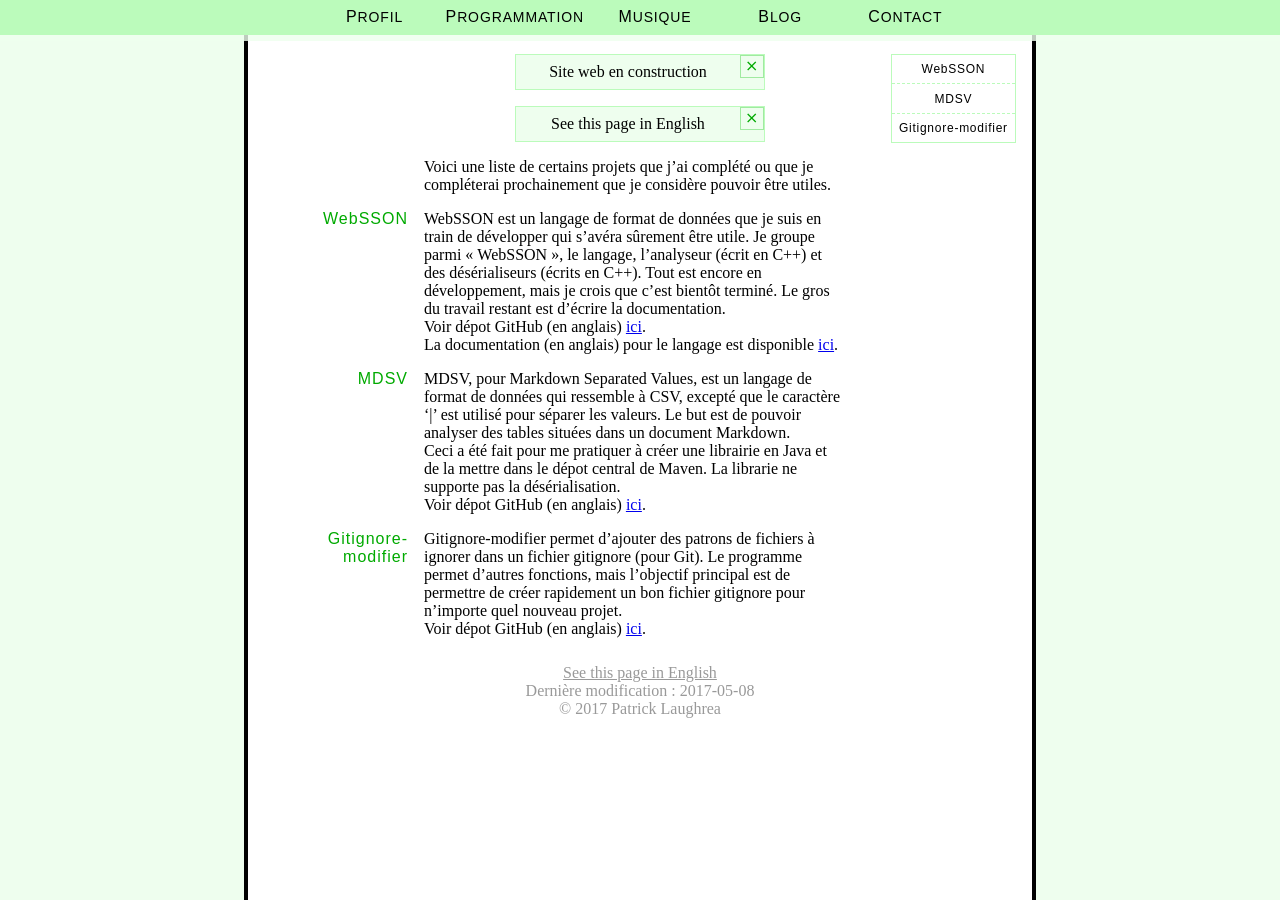
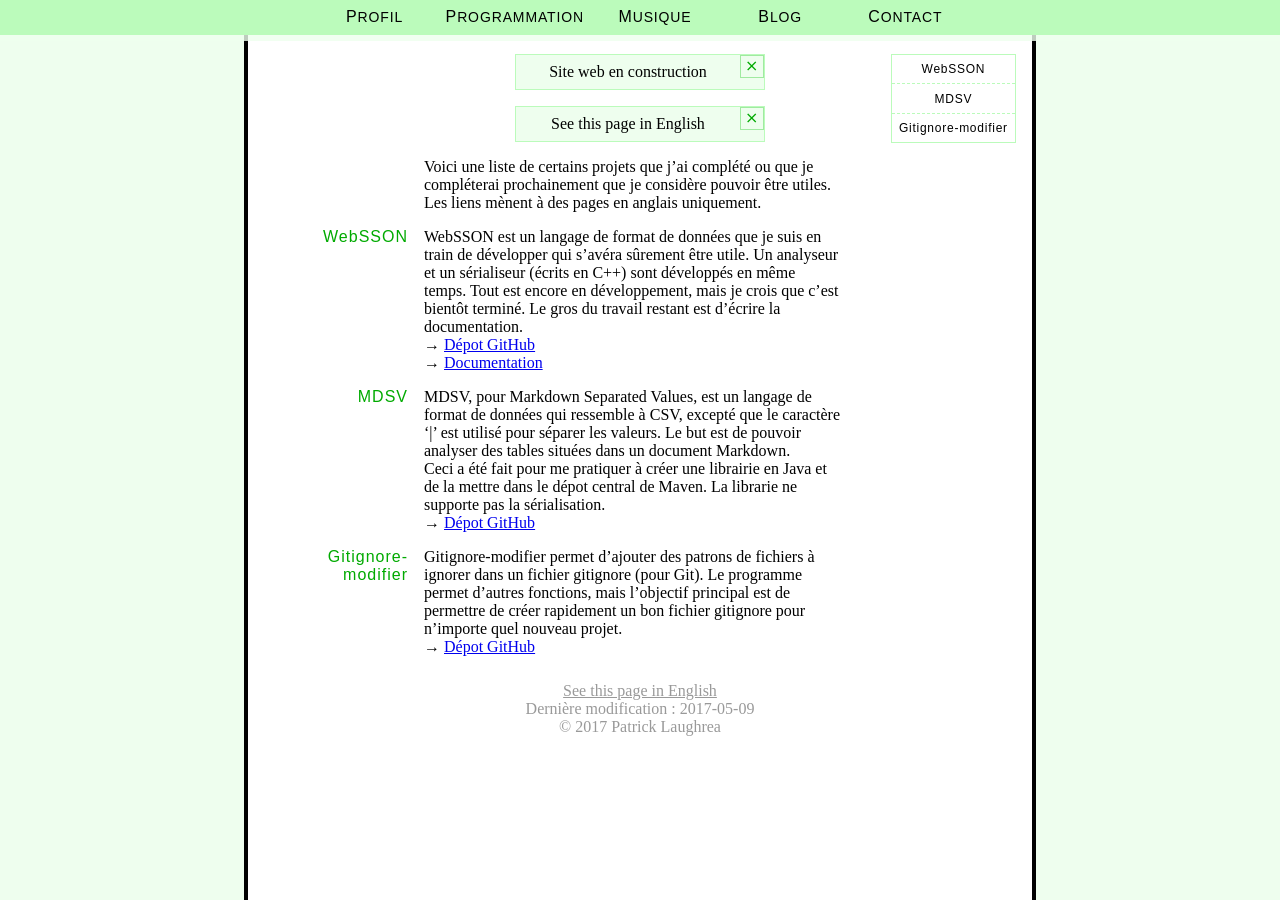
Before and after one commit to Pat-Laugh/pat-laugh.github.io, a Jekyll site: the page built from fr/programming.html, in a window 1280 px wide. Built offline with Jekyll 4.4.1, drawn with Linux system fonts in a browser that asks for light colours.

Commit message:
Improve programming page
It was still written "deserialization" instead of serialization... Links
are now quick to see, and they're obvious. It looks much nicer.

```diff
--- a/fr/programming.html
+++ b/fr/programming.html
@@ -2,7 +2,7 @@
 layout: fr/default
 title: Programmation
 link: programming
-last_modif: 2017-05-08
+last_modif: 2017-05-09
 permalink: /fr/programmation
 redirect_from: /fr/programming
 quick_list:
@@ -13,18 +13,16 @@ quick_list:
 content_list:
  - >
     Voici une liste de certains projets que j'ai complété ou que je compléterai
-    prochainement que je considère pouvoir être utiles.
+    prochainement que je considère pouvoir être utiles. Les liens mènent à des
+    pages en anglais uniquement.
  - >
     WebSSON est un langage de format de données que je suis en train de
-    développer qui s'avéra sûrement être utile. Je groupe parmi << WebSSON >>,
-    le langage, l'analyseur (écrit en C++) et des désérialiseurs (écrits en C++).
-    Tout est encore en développement, mais je crois que c'est bientôt terminé.
-    Le gros du travail restant est d'écrire la documentation.
-    <br>
-    Voir dépot GitHub (en anglais) <a href="https://github.com/pat-laugh/websson-libraries">ici</a>.
-    <br>
-    La documentation (en anglais) pour le langage est disponible
-    <a href="https://pat-laugh.ca/websson-doc/">ici</a>.
+    développer qui s'avéra sûrement être utile. Un analyseur et un sérialiseur
+    (écrits en C++) sont développés en même temps.
+    Tout est encore en développement, mais je crois que c'est bientôt
+    terminé. Le gros du travail restant est d'écrire la documentation.
+    <br>&rarr; <a href="https://github.com/pat-laugh/websson-libraries">Dépot GitHub</a>
+    <br>&rarr; <a href="https://pat-laugh.ca/websson-doc/">Documentation</a>
  - >
     MDSV, pour Markdown Separated Values, est un langage de format de données
     qui ressemble à CSV, excepté que le caractère '|' est utilisé pour séparer
@@ -33,14 +31,12 @@ content_list:
     <br>
     Ceci a été fait pour me pratiquer à créer une librairie en Java et de la
     mettre dans le dépot central de Maven. La librarie ne supporte pas la
-    désérialisation.
-    <br>
-    Voir dépot GitHub (en anglais) <a href="https://github.com/pat-laugh/mdsv">ici</a>.
+    sérialisation.
+    <br>&rarr; <a href="https://github.com/pat-laugh/mdsv">Dépot GitHub</a>
  - >
     Gitignore-modifier permet d'ajouter des patrons de fichiers à ignorer dans
     un fichier gitignore (pour Git). Le programme permet d'autres fonctions,
     mais l'objectif principal est de permettre de créer rapidement un bon
     fichier gitignore pour n'importe quel nouveau projet.
-    <br>
-    Voir dépot GitHub (en anglais) <a href="https://github.com/pat-laugh/gitignore-modifier">ici</a>.
+    <br>&rarr; <a href="https://github.com/pat-laugh/gitignore-modifier">Dépot GitHub</a>
 ---
```
Also changed, not shown: en/programming.html (+9 -14 lines).
